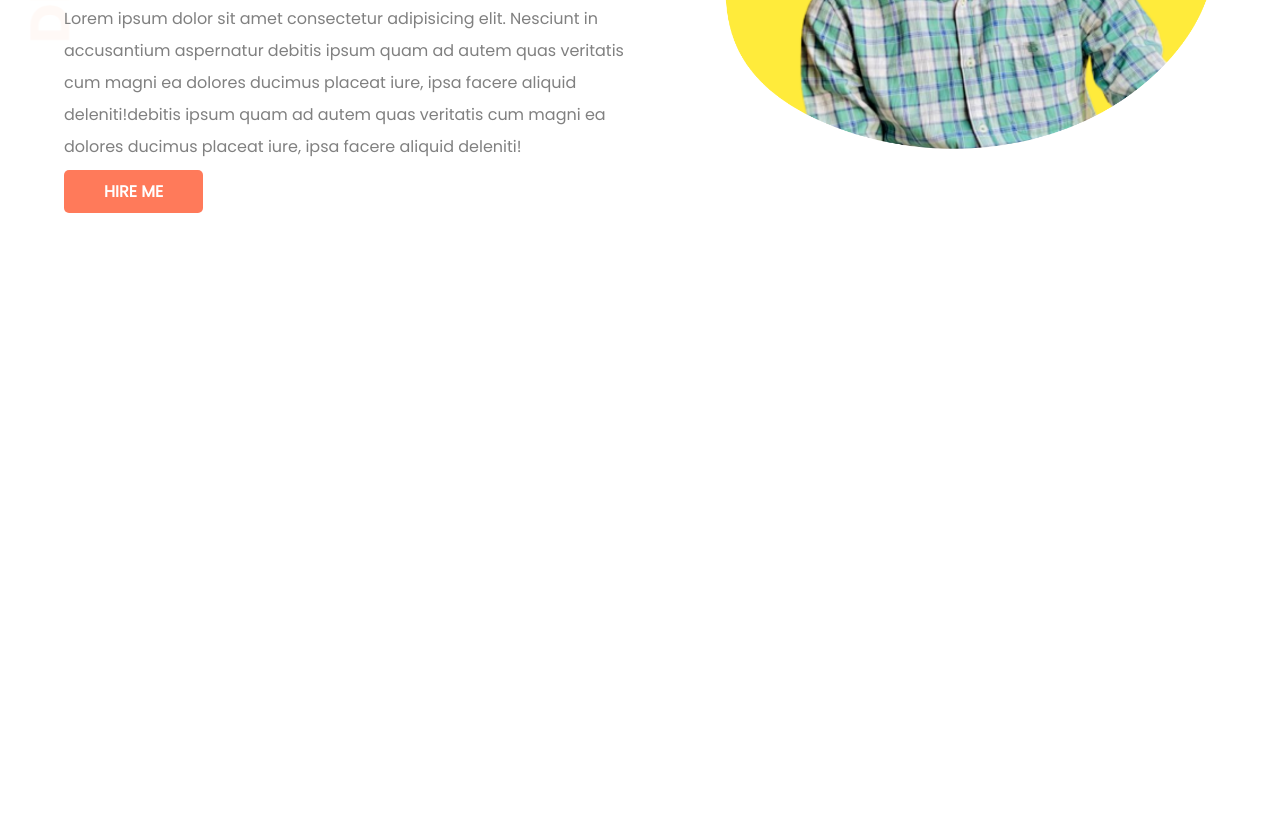
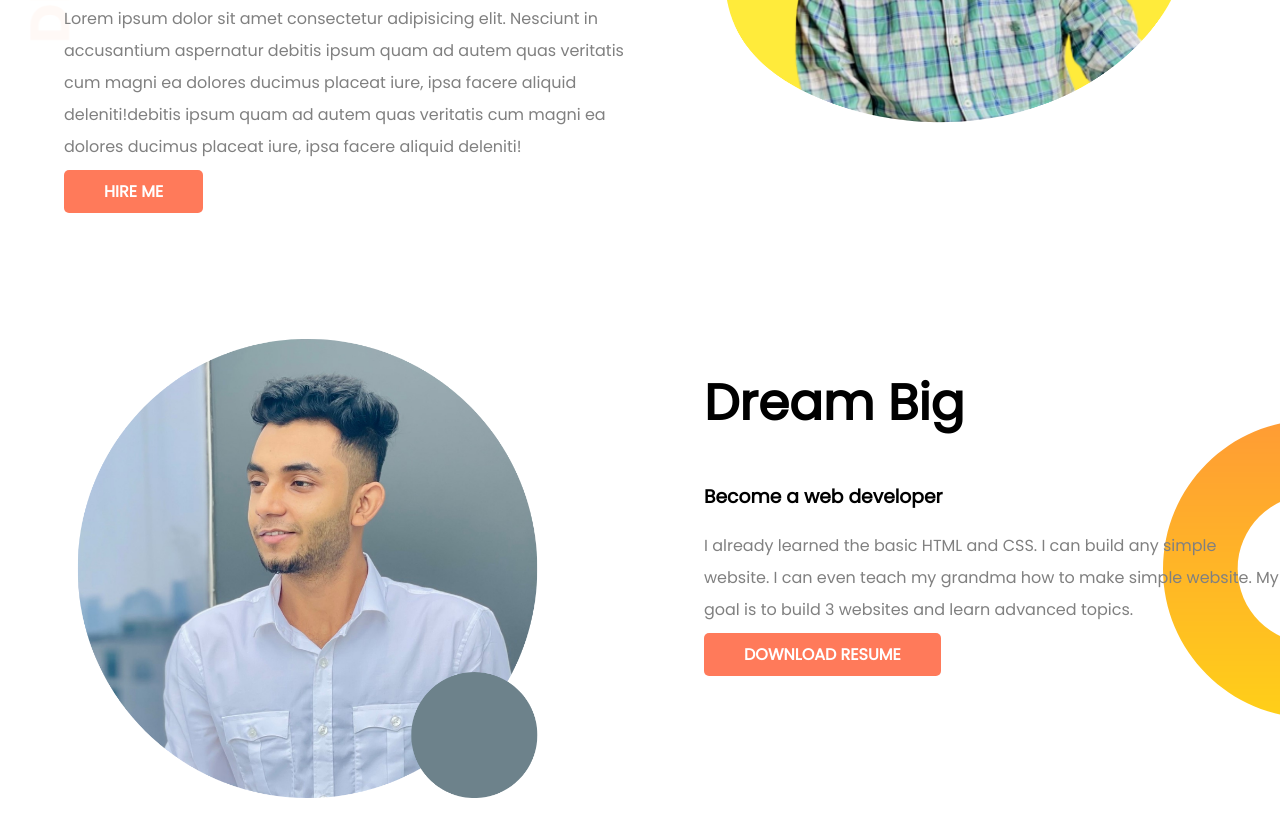
Before and after one commit to ahmedhamim22/ahmedhamim, a plain HTML site: page index.html in a window 1280 px wide. Shown: the part 319-1156 px from the top of the page. Before the commit the page ends 800 px from the top, so only its background shows below. Drawn offline with Linux system fonts and the light colour scheme.

Commit message:
dream big added

```diff
--- a/index.html
+++ b/index.html
@@ -26,9 +26,42 @@
             <a class="link-button" target="_blank" href="https://www.linkedin.com/in/ahmedhamim/">HIRE ME</a>
         </div>
         <div class="half-width">
-            <img src="images/hamim.png" alt="hamim">
+            <img src="images/hamim.png" alt="ahmed-hamim">
         </div>
     </section>
+
+
+    <section class="dream-big">
+        <div class="half-width">
+            <img src="images/hamim2.png" alt="ahmed-hamim">
+        </div>
+        <div class="half-width">
+            <h1>Dream Big</h1>
+            <h3>Become a web developer</h3>
+            <p>I already learned the basic HTML and CSS. I can build any simple website. I can even teach my grandma how
+                to make simple website. My goal is to build 3 websites and learn advanced topics.</p>
+            <a class="resume-button" target="_blank" href="https://www.linkedin.com/in/ahmedhamim/">DOWNLOAD RESUME</a>
+        </div>
+
+
+
+    </section>
+
+
+
+
+
+
+
+
+
+
+
+
+
+
+
+
 
 </body>
 
--- a/style.css
+++ b/style.css
@@ -13,6 +13,7 @@ h1 {
 
 section {
     display: flex;
+    margin-bottom: 120px;
 }
 
 .half-width {
@@ -21,7 +22,7 @@ section {
 }
 
 .half-width img {
-    width: 90%;
+    width: 85%;
 }
 
 .half-width p {
@@ -43,3 +44,19 @@ section {
     background-image: url(images/top-banner.png);
     background-repeat: no-repeat;
 }
+
+.resume-button {
+    text-decoration: none;
+    background-color: orange;
+    padding: 10px 40px;
+    border-radius: 5px;
+    color: white;
+    font-weight: 700;
+    background-color: rgb(255, 122, 90);
+}
+
+.dream-big {
+    background-image: url(images/dream-bg.png);
+    background-repeat: no-repeat;
+    background-position: right;
+}
```
Also changed, not shown: images/hamim2.png (added).
